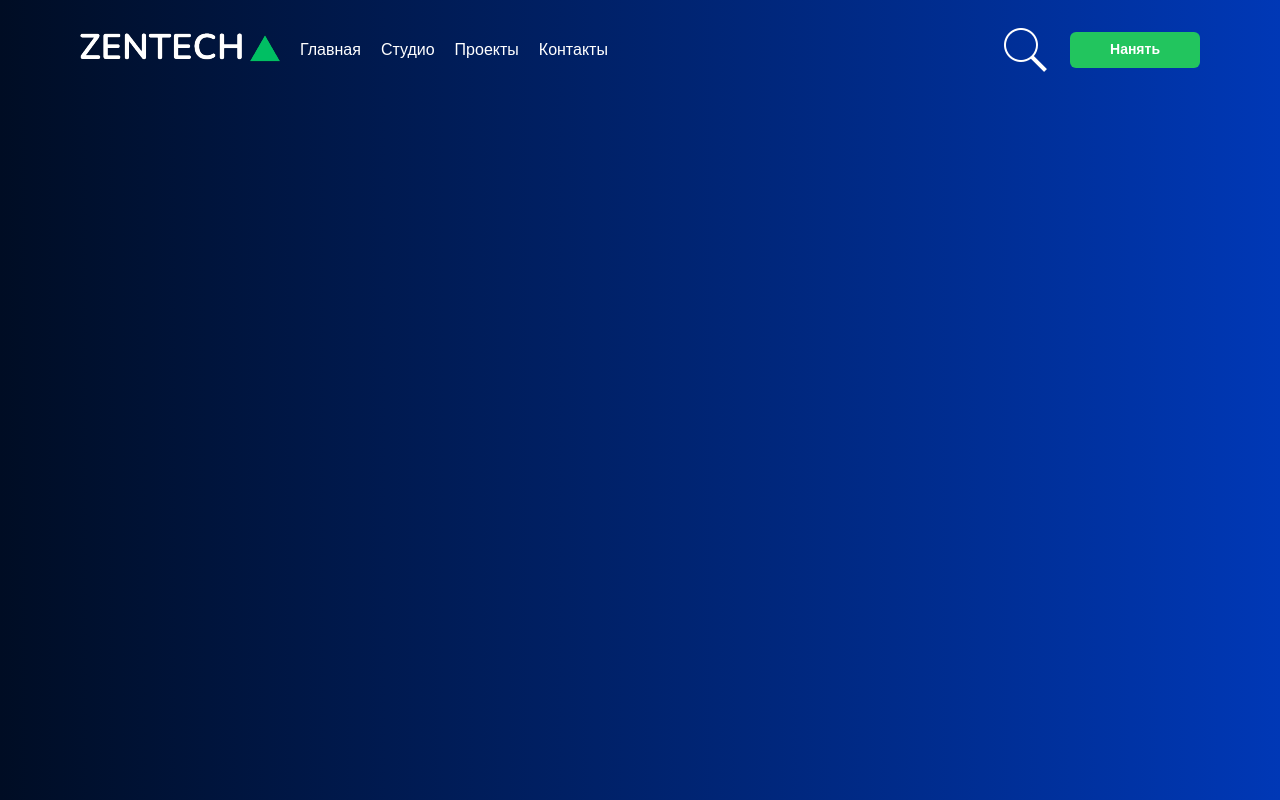
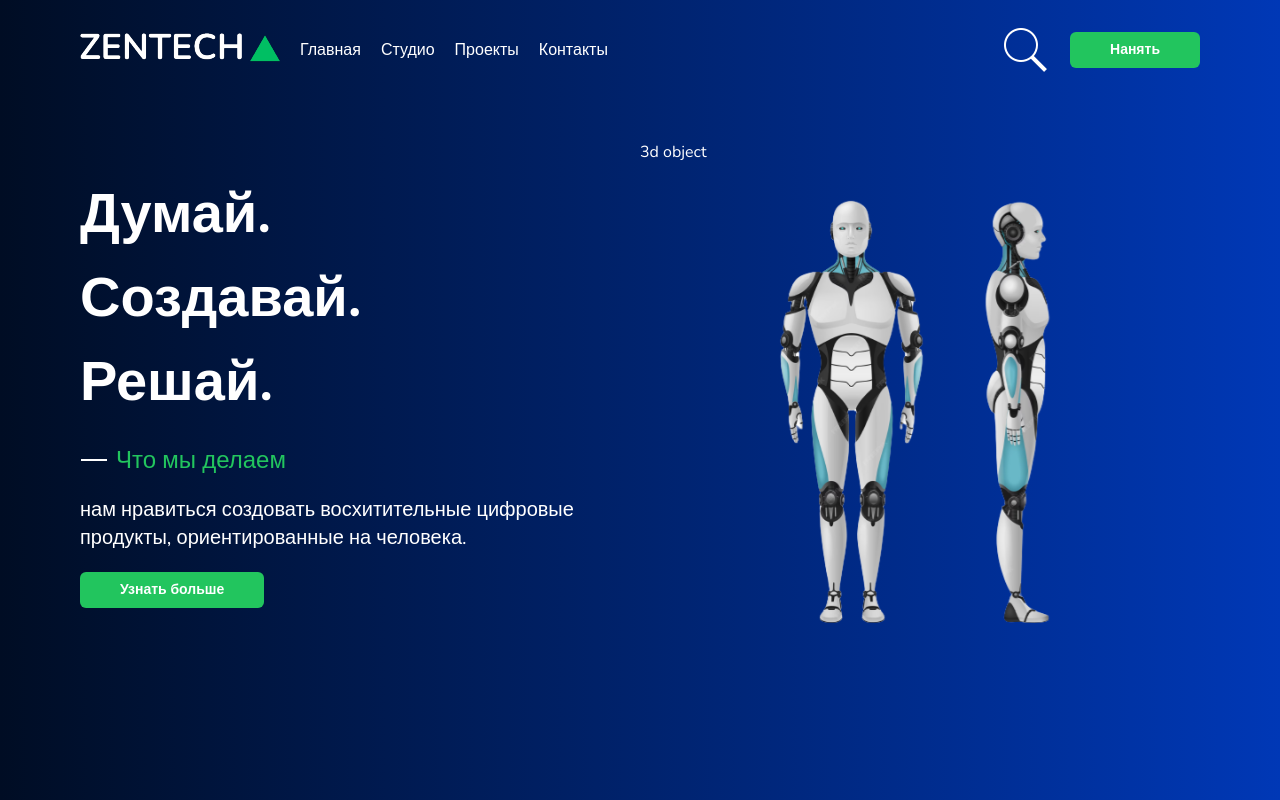
Before and after one commit to Arstho/portfolio-3d, a React (Vite) app: page / in a window 1280 px wide. Built offline with nearby package versions, Linux system fonts and the light colour scheme.

Commit message:
сверстал hero

```diff
--- a/src/components/Hero.jsx
+++ b/src/components/Hero.jsx
@@ -5,6 +5,30 @@ const Hero = () => {
   return (
     <div className='h-screen snap-center px-20'>
       <Navbar />
+      <div className='flex justify-between items-center pt-10 fap-10'>
+        <div className='flex-1 flex flex-col gap-5'>
+          <h1 className='text-[56px] font-bold'>
+            Думай. <br /> Создавай. <br /> Решай.
+          </h1>
+          <div className='flex items-center gap-2'>
+            <img src='./img/line.png' alt='line-img' className='h-7' />
+            <h2 className='text-2xl text-green-500'>Что мы делаем</h2>
+          </div>
+          <p className='text-xl'>
+            нам нравиться создовать восхитительные цифровые <br /> продукты,
+            ориентированные на человека.
+          </p>
+          <button className='button w-max'>Узнать больше</button>
+        </div>
+        <div className='flex-1 h-[500px] relative'>
+          <h1>3d object</h1>
+          <img
+            src='./img/robot.png'
+            alt='robot-img'
+            className='h-[500px] m-auto absolute top-0 bottom-0 right-0 left-0 animate'
+          />
+        </div>
+      </div>
     </div>
   )
 }
--- a/src/index.css
+++ b/src/index.css
@@ -20,3 +20,13 @@ body,
     @apply bg-green-500 px-10 py-2 text-sm font-bold rounded-md hover:scale-[1.01]
   }
 }
+
+.animate {
+  animation: animate 2s infinite ease alternate;
+}
+
+@keyframes animate {
+  to {
+    transform: translateY(20px);
+  }
+}
```
